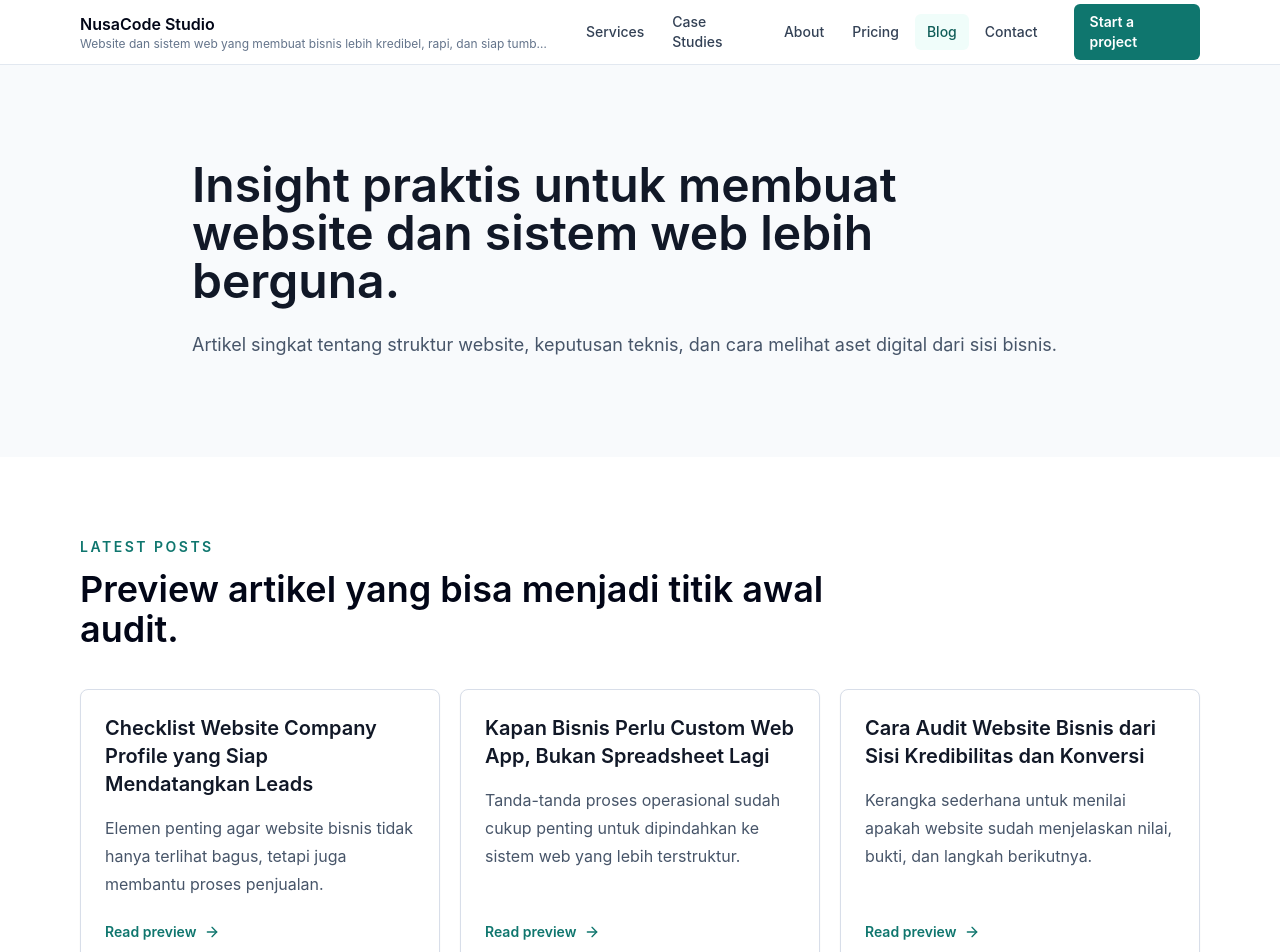
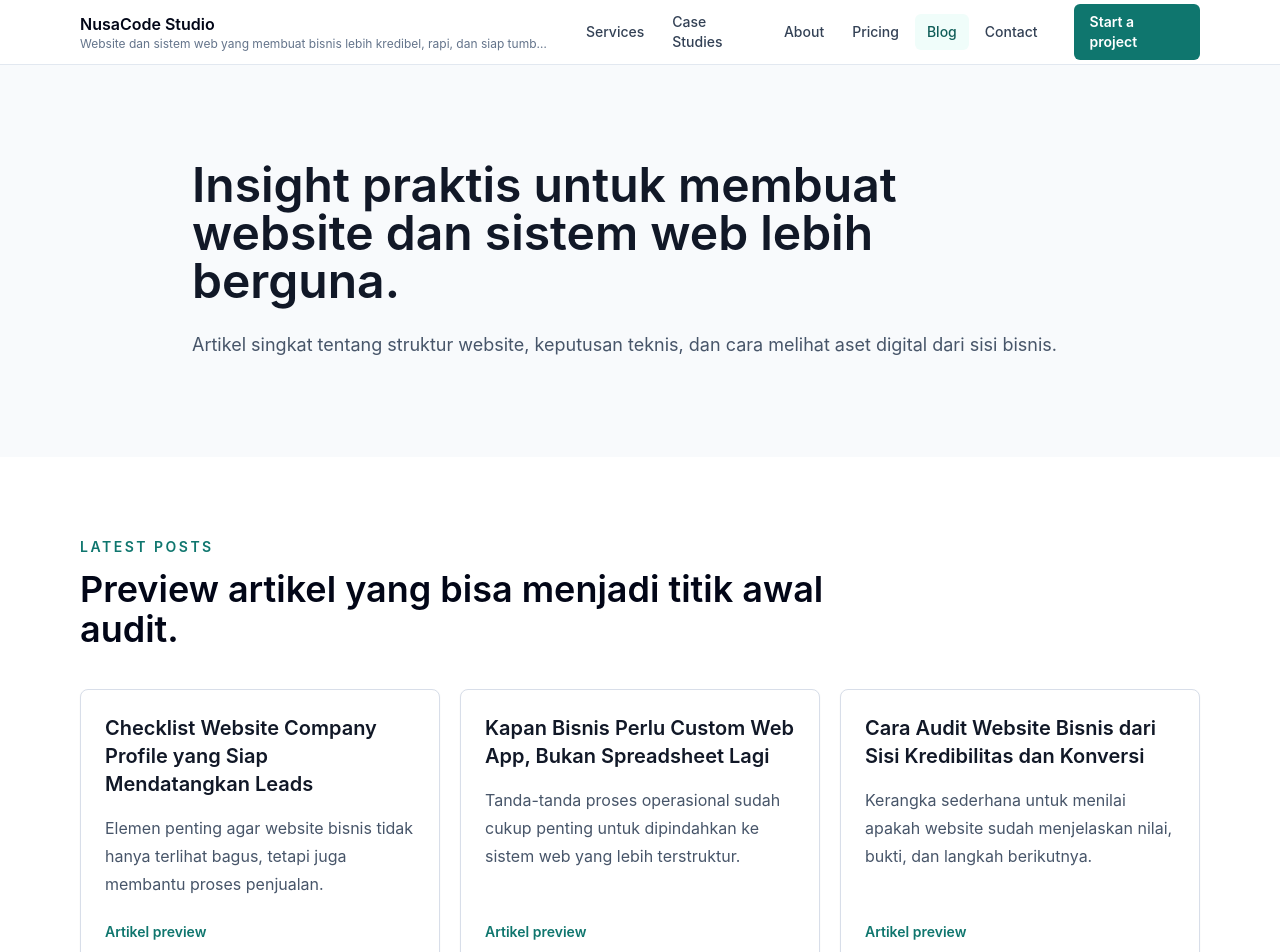
Before and after one commit to YogiKUmam/Arkode, a React (Vite) app: page /blog in a window 1280 px wide. Shown: the top 952 px of the page. Built offline with nearby package versions, Linux system fonts and the light colour scheme.

Commit message:
fix: polish core page semantics

```diff
--- a/src/pages/Blog.tsx
+++ b/src/pages/Blog.tsx
@@ -1,6 +1,3 @@
-import { ArrowRight } from 'lucide-react';
-import { Link } from 'react-router-dom';
-
 import { Section } from '../components/Section';
 import { Seo } from '../components/Seo';
 import { posts, site } from '../content/site';
@@ -29,15 +26,9 @@ export function Blog() {
         <div className="grid gap-5 md:grid-cols-3">
           {posts.map((post) => (
             <article key={post.slug} className="flex h-full flex-col rounded-lg border border-line bg-white p-6 shadow-sm">
-              <h2 className="text-xl font-semibold text-ink">{post.title}</h2>
+              <h3 className="text-xl font-semibold text-ink">{post.title}</h3>
               <p className="mt-4 flex-1 leading-7 text-slate-600">{post.excerpt}</p>
-              <Link
-                to={`/blog/${post.slug}`}
-                className="mt-6 inline-flex items-center gap-2 text-sm font-semibold text-accent hover:text-teal-800"
-              >
-                Read preview
-                <ArrowRight aria-hidden="true" size={16} />
-              </Link>
+              <p className="mt-6 text-sm font-semibold text-accent">Artikel preview</p>
             </article>
           ))}
         </div>
--- a/src/pages/CaseStudies.tsx
+++ b/src/pages/CaseStudies.tsx
@@ -37,7 +37,7 @@ export function CaseStudies() {
                 <span className="text-sm text-slate-500">Timeline: {item.timeline}</span>
               </div>
 
-              <h2 className="mt-5 text-2xl font-semibold text-ink">{item.title}</h2>
+              <h3 className="mt-5 text-2xl font-semibold text-ink">{item.title}</h3>
               <p className="mt-3 leading-7 text-slate-600">{item.summary}</p>
 
               <div className="mt-5 flex flex-wrap gap-2" aria-label={`${item.title} technology stack`}>
@@ -52,9 +52,9 @@ export function CaseStudies() {
               </div>
 
               <div className="mt-6 rounded-md bg-paper p-4">
-                <h3 className="text-sm font-semibold uppercase tracking-[0.14em] text-slate-500">
+                <p className="text-sm font-semibold uppercase tracking-[0.14em] text-slate-500">
                   Result
-                </h3>
+                </p>
                 <p className="mt-2 font-medium leading-7 text-accent">{item.result}</p>
               </div>
             </article>
--- a/src/pages/Pricing.tsx
+++ b/src/pages/Pricing.tsx
@@ -29,7 +29,7 @@ export function Pricing() {
         <div className="grid gap-5 md:grid-cols-2">
           {pricingModels.map((model) => (
             <article key={model.title} className="rounded-lg border border-line bg-white p-6 shadow-sm">
-              <h2 className="text-2xl font-semibold text-ink">{model.title}</h2>
+              <h3 className="text-2xl font-semibold text-ink">{model.title}</h3>
               <p className="mt-3 text-lg font-semibold text-accent">{model.price}</p>
               <p className="mt-4 leading-7 text-slate-600">{model.fit}</p>
               <ul className="mt-6 space-y-3">
```
